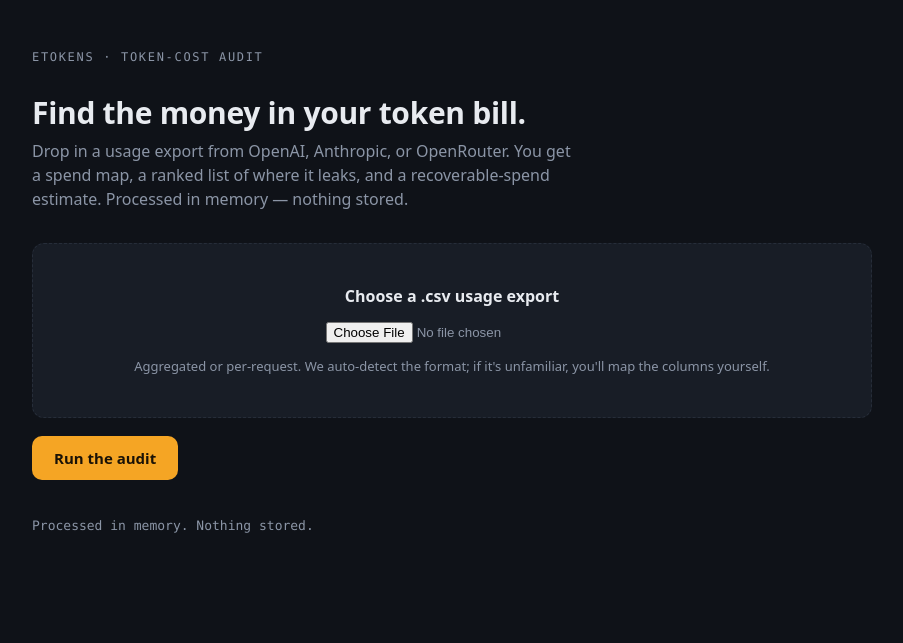
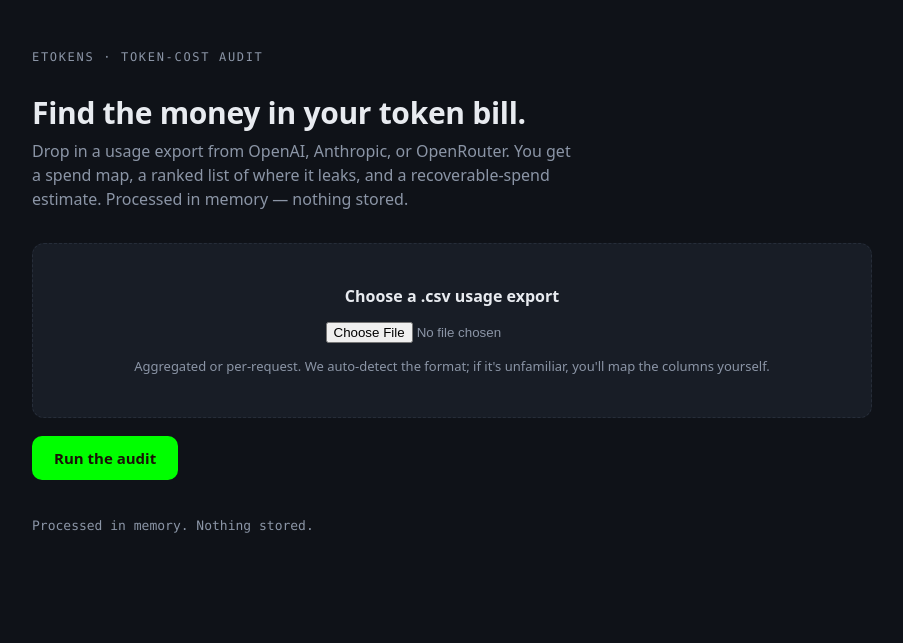
Before and after one commit to bdebruin/etokens, a PHP site: page / in a window 1280 px wide. Shown: the top 643 px of the page, without its empty margins (188-1091 px from the left). Run offline with PHP 8.4, Linux system fonts and the light colour scheme; some web fonts are replaced.

Commit message:
Change signal color from orange to lime

```diff
--- a/index.php
+++ b/index.php
@@ -116,7 +116,7 @@
 @font-face{font-family:'IBM Plex Mono';src:url('/fonts/IBMPlexMono.woff2') format('woff2');font-weight:400 600;font-display:swap}
 :root{
   --ink:#0F1218; --panel:#181D26; --line:#262D39;
-  --text:#E8EBF0; --muted:#8B95A6; --signal:#F5A524;
+  --text:#E8EBF0; --muted:#8B95A6; --signal:lime;/*#F5A524;*/
   --risk:#D9544B; --safe:#57B86B;
   --display:'Space Grotesk',ui-sans-serif,system-ui,sans-serif;
   --body:'Hanken Grotesk',ui-sans-serif,system-ui,sans-serif;
```
